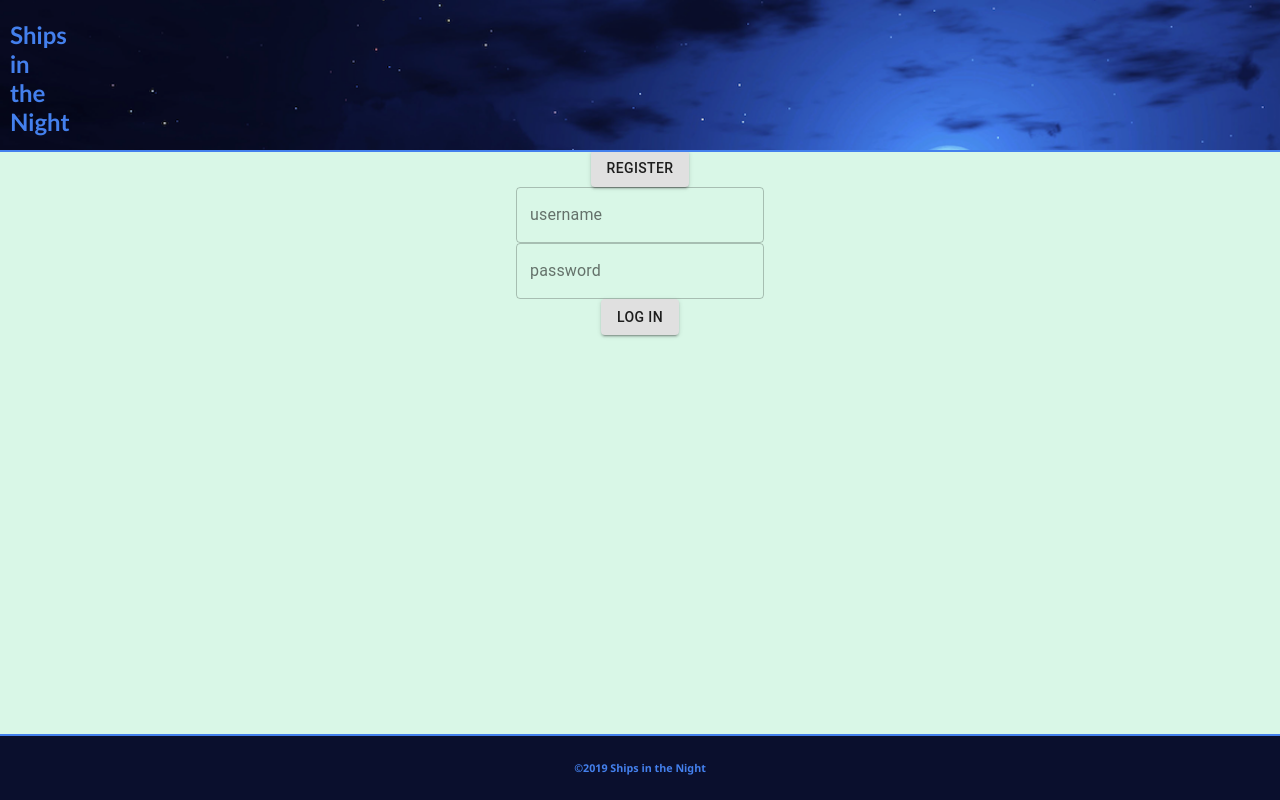
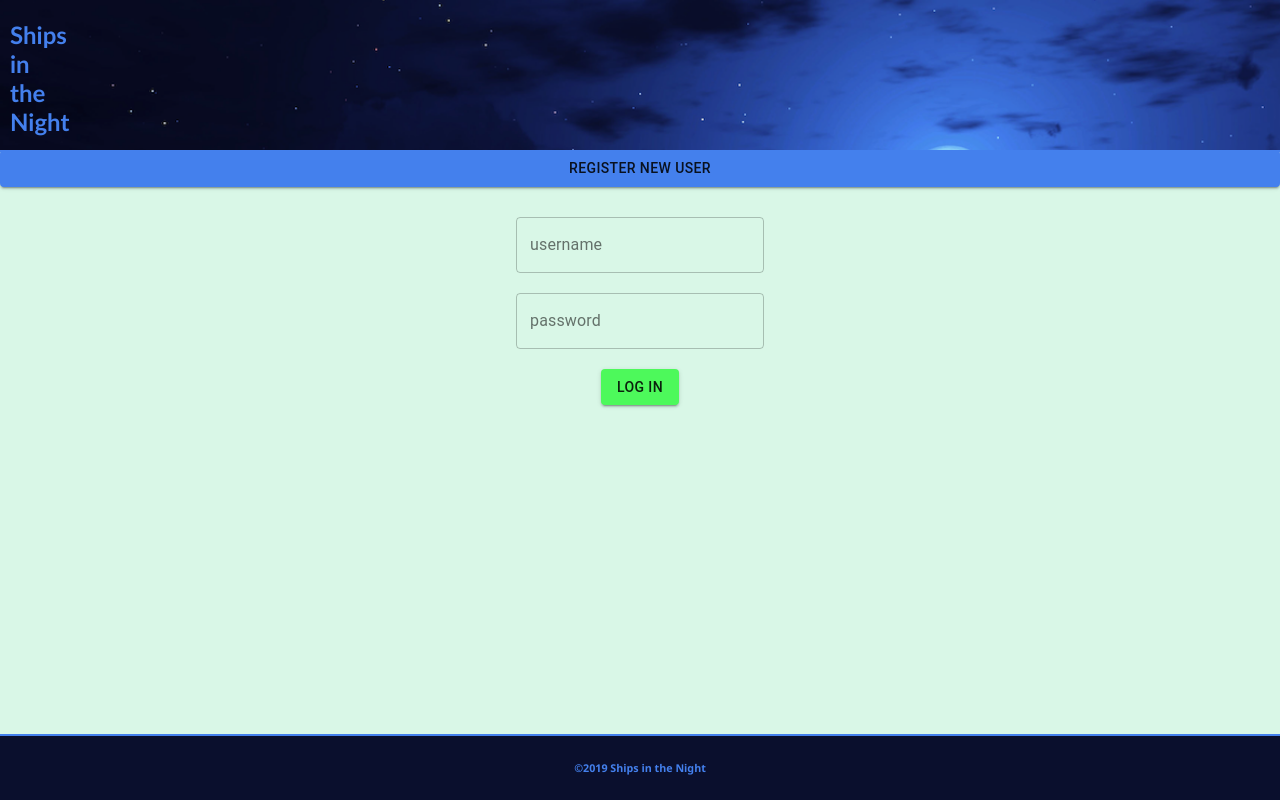
Before and after one commit to nathantwold/ships-in-the-night, a React (Create React App) app: page /#/home in a window 1280 px wide. Built offline with nearby package versions, Linux system fonts and the light colour scheme; no server answers.

Commit message:
login page rework done

```diff
--- a/src/components/LoginPage/LoginPage.js
+++ b/src/components/LoginPage/LoginPage.js
@@ -1,6 +1,21 @@
 import React, { Component } from 'react';
 import { connect } from 'react-redux';
 import { Button, TextField } from '@material-ui/core';
+
+const styles = {
+  inputs: {
+    margin: '10px',
+  },
+  login: {
+    margin: '10px',
+    backgroundColor: '#4df95b',
+  },
+  register: {
+    marginBottom: '20px',
+    width: '100%',
+    backgroundColor: '#4480ed'
+  }
+}
 
 class LoginPage extends Component {
   state = {
@@ -37,11 +52,13 @@ class LoginPage extends Component {
             {this.props.errors.loginMessage}
           </h2>
         )}
-        <Button variant="contained" onClick={() => { this.props.dispatch({ type: 'SET_TO_REGISTER_MODE' }) }}>
-          Register
+        <Button variant="contained" style={styles.register}
+          onClick={() => { this.props.dispatch({ type: 'SET_TO_REGISTER_MODE' }) }}>
+          Register New User
         </Button>
         <div>
           <TextField
+            style={styles.inputs}
             variant="outlined"
             label="username"
             type="text"
@@ -50,6 +67,7 @@ class LoginPage extends Component {
           />
           <br />
           <TextField
+            style={styles.inputs}
             variant="outlined"
             label="password"
             type="password"
@@ -57,7 +75,7 @@ class LoginPage extends Component {
             onChange={this.handleInputChangeFor('password')}
           />
           <br />
-          <Button variant="contained" onClick={this.login}>Log in</Button>
+          <Button style={styles.login} variant="contained" onClick={this.login}>Log in</Button>
         </div>
       </div>
     );
--- a/src/components/Tasks/NewTask.js
+++ b/src/components/Tasks/NewTask.js
@@ -18,12 +18,11 @@ const styles = {
     randomBut: {
         backgroundColor: '#4480ed',
         fontSize: '12px',
-        padding: '10%',
         width: '90%',
         height: '90%',
     },
     div: {
-        marginTop: '10px',
+        marginTop: '5px',
         marginBottom: '5px',
     },
 }
@@ -106,7 +105,7 @@ class NewTask extends Component {
                             style={styles.textField}
                             label="Details"
                             variant="filled"
-                            multiline rows="6"
+                            multiline rows="5"
                             onChange={(event) => this.handleInputChangeFor(event, 'detail')}
                         />
                     </Grid>
--- a/src/redux/sagas/taskSaga.js
+++ b/src/redux/sagas/taskSaga.js
@@ -68,7 +68,7 @@ function* getDetail(action) {
 
 function* deleteTask(action) {
     try {
-        yield console.log(action.payload);
+        // yield console.log(action.payload);
         yield axios.delete('/api/task/delete/' + action.payload.id);
         yield getOpenTasks(action);
         yield getMyTasks(action);
```
